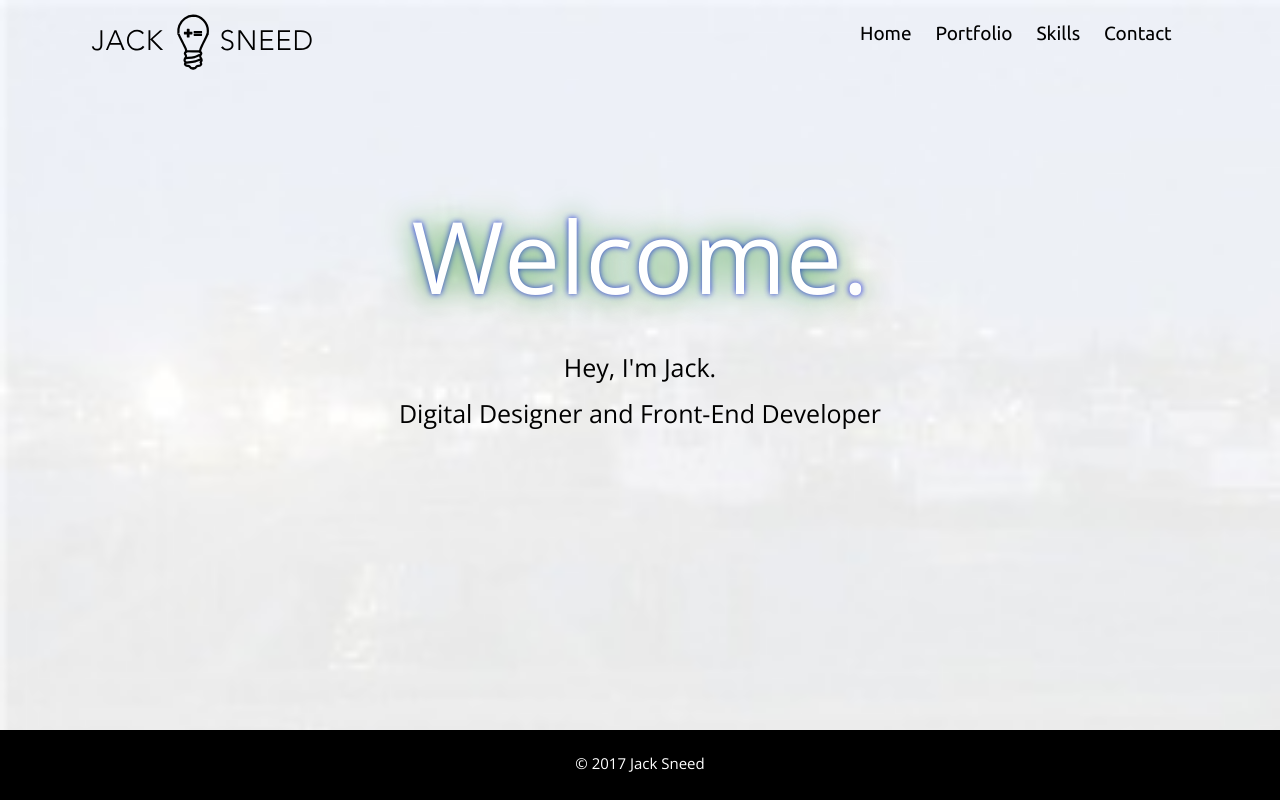
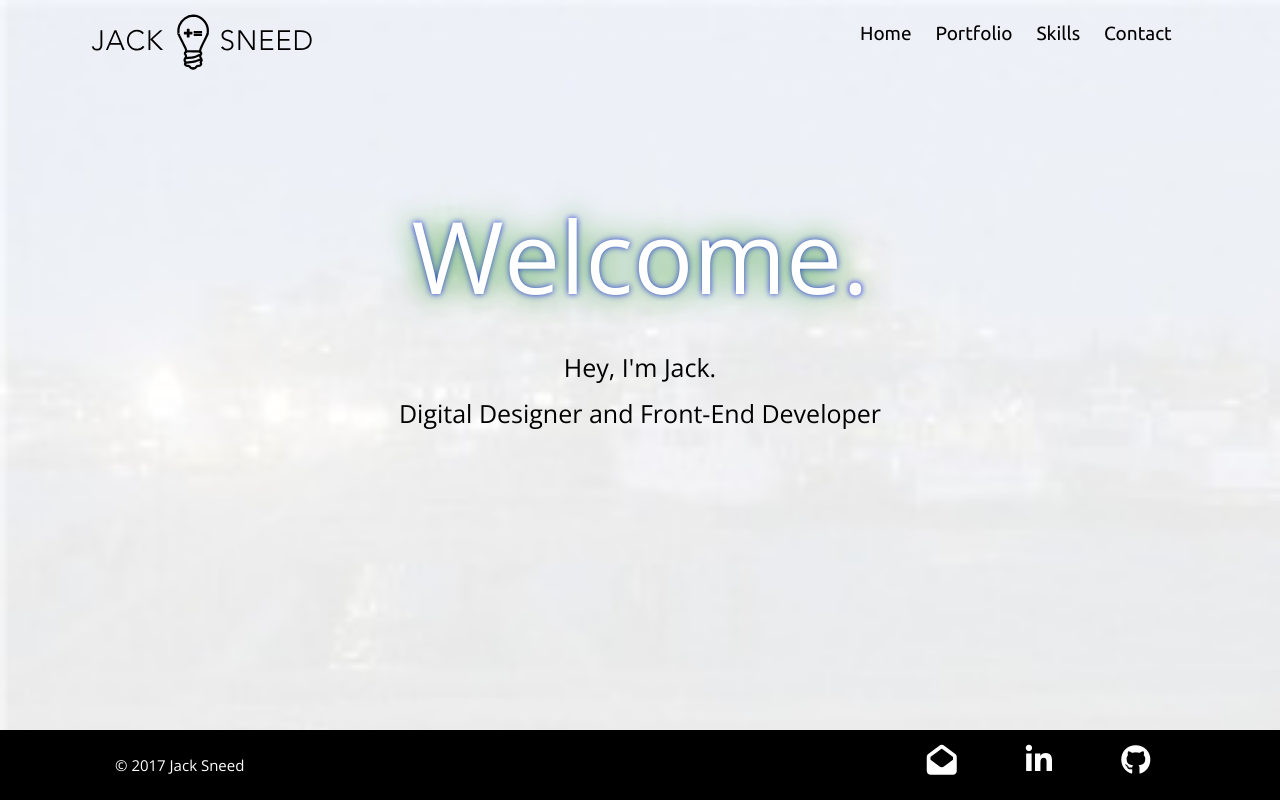
Before and after one commit to JackSSS/plo-basic, a plain HTML site: page index.html in a window 1280 px wide. Drawn offline with nearby package versions, Linux system fonts and the light colour scheme.

Commit message:
minor footer update

```diff
--- a/app/css/cover.css
+++ b/app/css/cover.css
@@ -335,9 +335,22 @@ body {
 	.mastfoot p {
 		display: block;
 		margin-bottom: 0;
-		margin-top: 8px;
+		margin-top: 10px;
+		margin-left: 100px;
+		float: left;
 	}
-
+    .footer-links {
+    	float: right;
+    	margin-right: 40px;
+    	width: 33%;
+    }
+    .footer-links li {
+    	display: inline-block;
+    	width: 25%;
+    }
+    .footer-links i {
+    	color: #fff;
+    }
 /*
 * Cover
 */
--- a/index.html
+++ b/index.html
@@ -113,8 +113,19 @@
         </div>
         </section>
       </div>
-          <div class="mastfoot">
-      <p>&copy 2017 Jack Sneed </p>
+      <div class="mastfoot">
+            <p>&copy 2017 Jack Sneed </p>
+            <ul class="footer-links">
+             <li>
+               <a target="_top" href="mailto:sneed.jack@gmail.com"><i class="fa fa-envelope-open fa-2x" aria-hidden="true"></i></a>
+             </li>
+             <li>
+               <a target="_blank" href="//www.linkedin.com/in/jacksneed"><i class="fa fa-linkedin fa-2x" aria-hidden="true"></i></a>
+             </li>
+             <li>
+               <a target="_blank" href="//github.com/JackSSS"><i class="fa fa-github fa-2x" aria-hidden="true"></i></a>
+             </li>
+           </ul>
     </div>
     </div>
 
```
